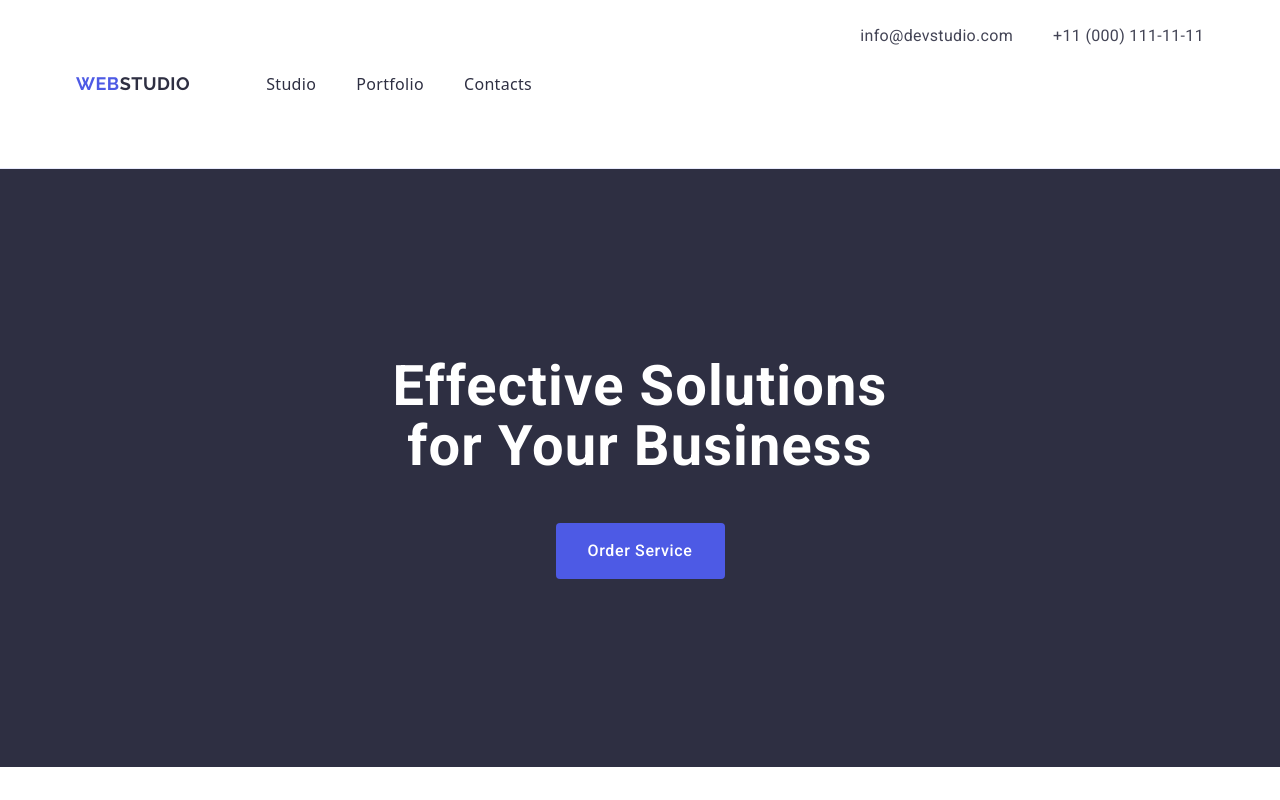
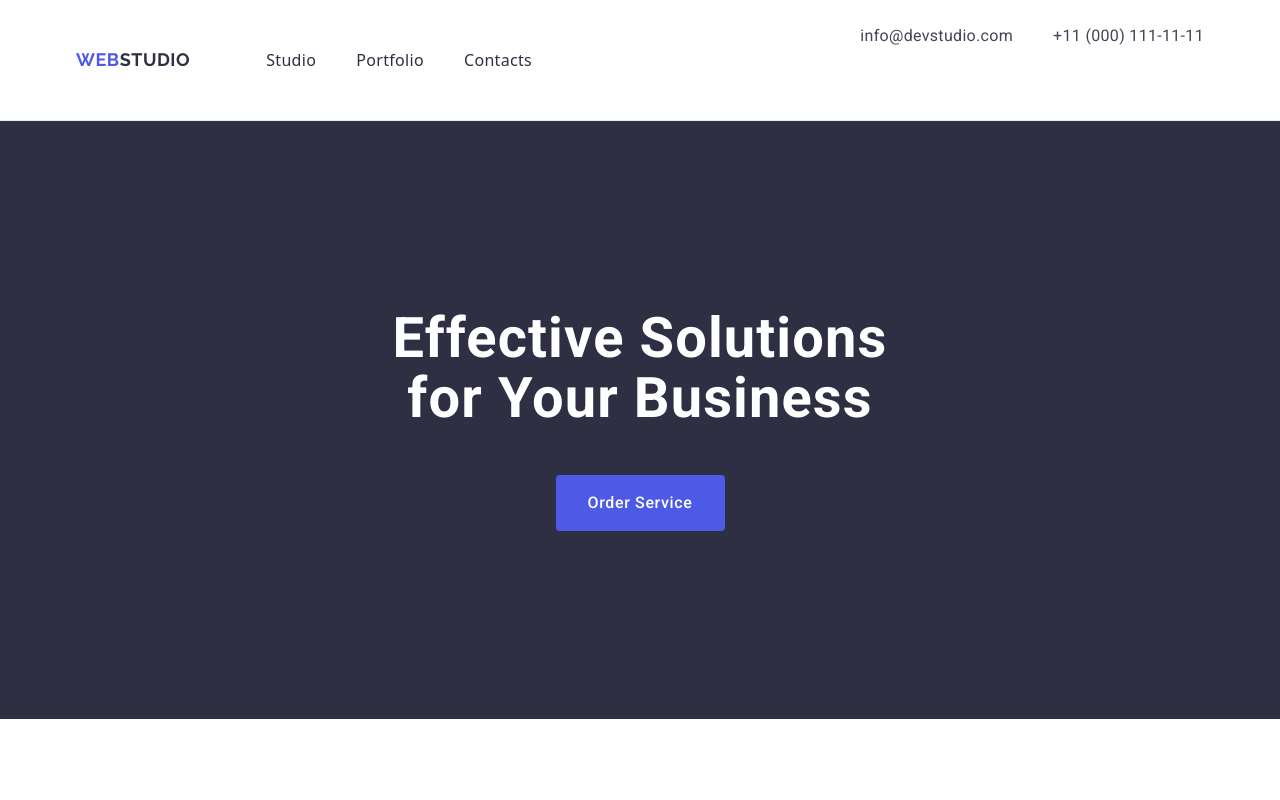
Before and after one commit to WiktoriaHajdukiewicz/goit-markup-hw-03, a plain HTML site: page index.html in a window 1280 px wide. Shown: the top 800 px of the page. Drawn offline with nearby package versions, Linux system fonts and the light colour scheme.

Commit message:
padding2

```diff
--- a/css/styles.css
+++ b/css/styles.css
@@ -248,7 +248,6 @@ img {
 
 .header-info {
   display: flex;
-  padding: 24px 0;
 }
 
 .container {
@@ -267,7 +266,6 @@ img {
 .menu {
   display: flex;
   gap: 40px;
-  padding: 24px 0;
 }
 
 .contacts {
@@ -320,3 +318,7 @@ img {
   border-top: none;
   margin-bottom: 8px;
 }
+
+.link {
+  padding: 24px 0;
+}
```
